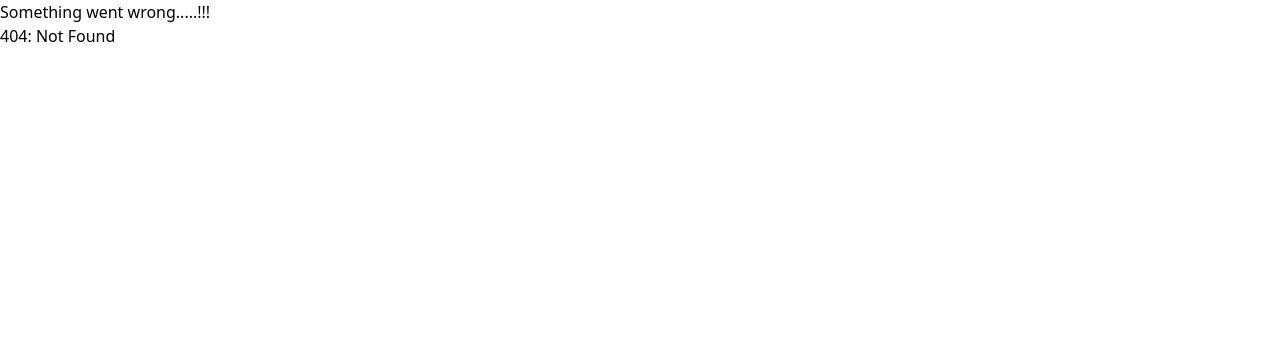
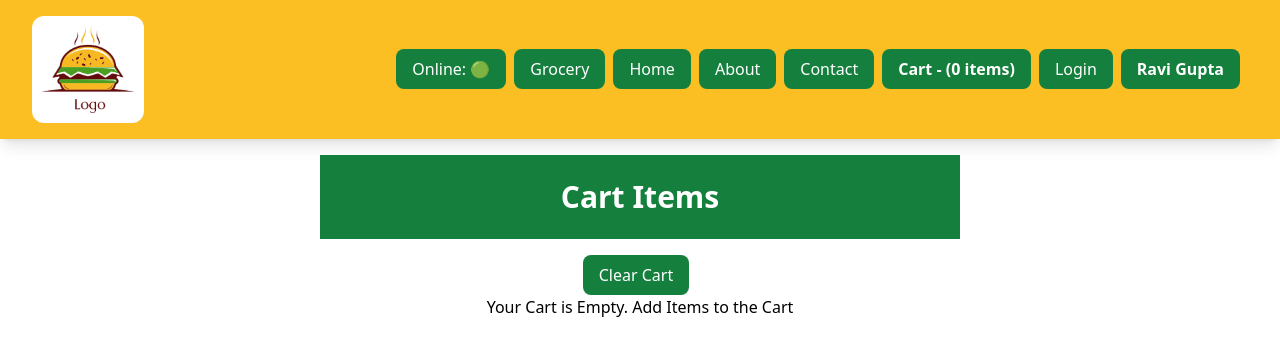
Before and after one commit to GuptaRav1/React, a React (Vite) app: page /cart in a window 1280 px wide. Before the commit this address had no page. Shown: the top 356 px of the page. Built offline with nearby package versions, Linux system fonts and the light colour scheme.

Commit message:
created redus store and used it

```diff
--- a/src/App.js
+++ b/src/App.js
@@ -11,6 +11,7 @@ import { lazy, Suspense } from 'react'
 import UserContext from './utils/UserContext'
 import { Provider } from 'react-redux'
 import appStore from './utils/appStore'
+import Cart from './components/Cart'
 
 const Grocery = lazy(() => import('./components/Grocery'))
 
@@ -57,6 +58,10 @@ const appRouter = createBrowserRouter([
         element: <RestaurantMenu />
       },
       {
+        path: '/cart',
+        element: <Cart />
+      },
+      {
         path: '/grocery',
         element: <Suspense fallback={<h3>Loading...</h3>}><Grocery /></Suspense>
       },
--- /dev/null
+++ b/src/components/Cart.js
@@ -0,0 +1,21 @@
+import { useDispatch, useSelector } from "react-redux"
+import ItemList from "./ItemList"
+import { clearCart } from "../utils/cartSlice"
+
+const Cart = () => {
+  const cartItems = useSelector((store) => store.cart.items)
+  const dispatch = useDispatch()
+  const handelClearCart = () => {
+    dispatch(clearCart())
+  }
+  return (
+    <div className="text-center w-6/12 m-auto">
+      <h1 className="font-bold bg-green-700 text-center text-3xl text-white p-6 my-4">Cart Items</h1>
+      <button className='px-4 py-2 cursor-pointer mr-2 bg-green-700 text-white rounded-lg' onClick={handelClearCart}>Clear Cart</button>
+      {cartItems.length === 0 && <h1>Your Cart is Empty. Add Items to the Cart</h1>}
+      <ItemList items={cartItems} />
+    </div>
+  )
+}
+
+export default Cart
--- a/src/components/Header.js
+++ b/src/components/Header.js
@@ -21,7 +21,7 @@ const Header = () => {
                     <li className='px-4 py-2 cursor-pointer mr-2 bg-green-700 text-white rounded-lg'><Link to={'/'}>Home</Link></li>
                     <li className='px-4 py-2 cursor-pointer mr-2 bg-green-700 text-white rounded-lg'><Link to={'/about'}>About</Link></li>
                     <li className='px-4 py-2 cursor-pointer mr-2 bg-green-700 text-white rounded-lg'><Link to={'/contact'}>Contact</Link></li>
-                    <li className='font-bold px-4 py-2 cursor-pointer mr-2 bg-green-700 text-white rounded-lg'>Cart - ({cartItems.length} items)</li>
+                    <li className='font-bold px-4 py-2 cursor-pointer mr-2 bg-green-700 text-white rounded-lg'><Link to={'/cart'}>Cart - ({cartItems.length} items)</Link></li>
                     <li className='px-4 py-2 cursor-pointer mr-2 bg-green-700 text-white rounded-lg' onClick={() => { setLoginBtn('Logout') }}>{loginBtn}</li>
                     <li className='px-4 py-2 cursor-pointer mr-2 bg-green-700 text-white rounded-lg font-bold'>{loggedInUser}</li>
                 </ul>
--- a/src/components/ItemList.js
+++ b/src/components/ItemList.js
@@ -5,8 +5,8 @@ import { addItem } from "../utils/cartSlice"
 const ItemList = ({ items }) => {
   const dispatch = useDispatch()
 
-  const handleAddItem = () => {
-    dispatch(addItem('pizza'))
+  const handleAddItem = (item) => {
+    dispatch(addItem(item))
   }
 
   return (
@@ -22,7 +22,7 @@ const ItemList = ({ items }) => {
               </div>
               <div className="relative w-3/12">
                 <img className="w-full h-full object-cover" src={CDN_URL + item.card.info.imageId}></img>
-                <button className="absolute top-1/2 left-1/2 -translate-x-1/2 -translate-y-1/2 bg-green-700 py-2 px-6 rounded-lg text-white text-sm font-bold" onClick={handleAddItem}>ADD +</button>
+                <button className="absolute top-1/2 left-1/2 -translate-x-1/2 -translate-y-1/2 bg-green-700 py-2 px-6 rounded-lg text-white text-sm font-bold" onClick={() => handleAddItem(item)}>ADD +</button>
               </div>
             </div>
         )
--- a/src/utils/cartSlice.js
+++ b/src/utils/cartSlice.js
@@ -13,7 +13,8 @@ const cartSlice = createSlice({
       state.items.pop()
     },
     clearCart: (state) => {
-      state.items.length = 0
+      // state.items.length = 0
+      return { items: [] }
     }
   }
 })
```
